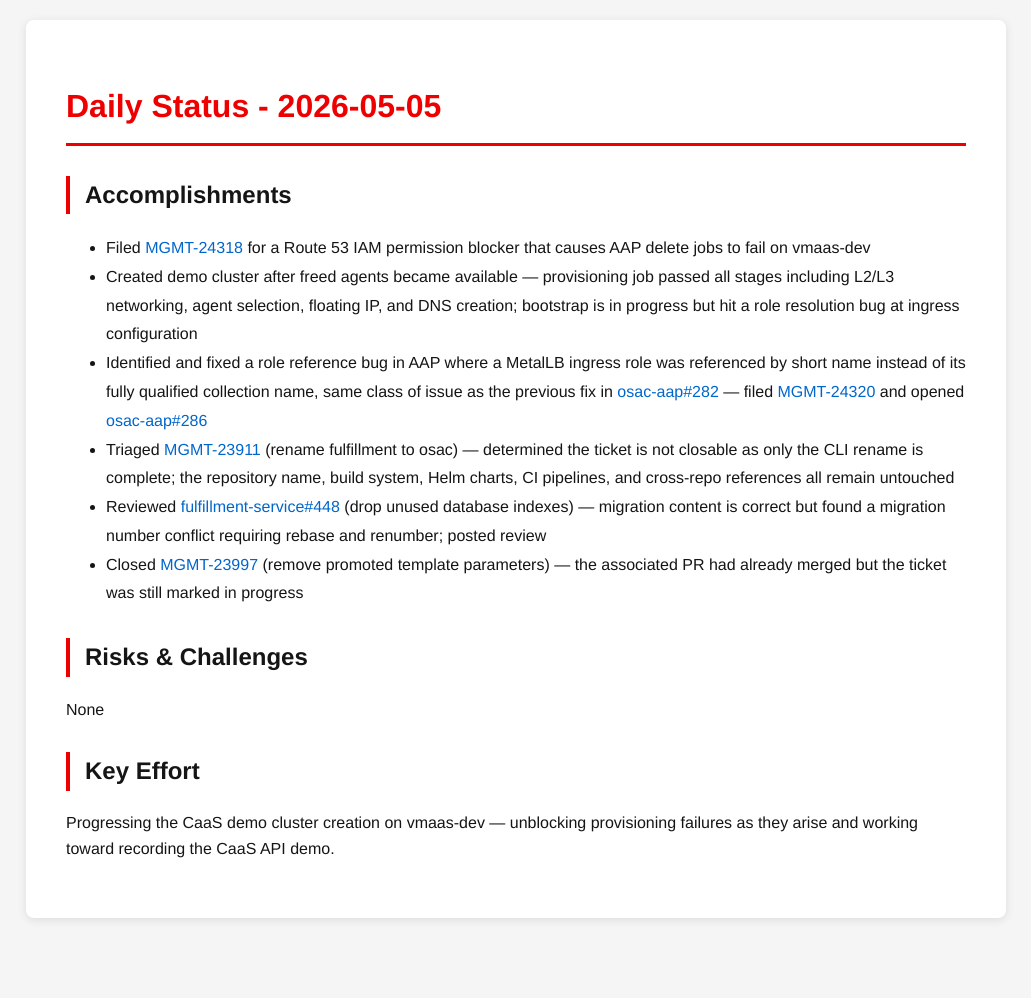
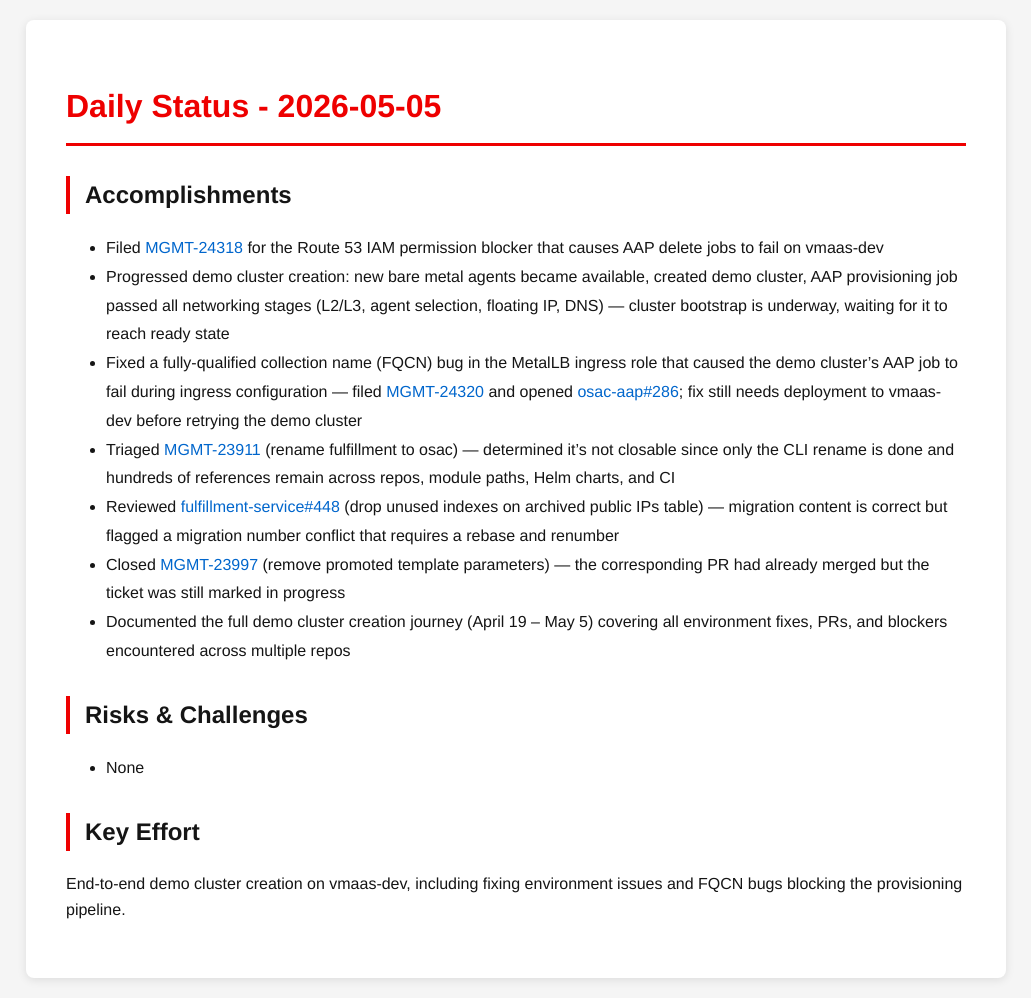
Before and after one commit to tzvatot/daily-status, a Jekyll site: the page built from 2026-05-05.md, in a window 1280 px wide. Shown: the whole page, without its empty margins (124-1155 px from the left). Built offline with Jekyll 4.4.1, drawn with Linux system fonts in a browser that asks for light colours; before the commit the page ends 938 px from its top, so only the background shows below that.

Commit message:
Daily status update - 2026-05-05

```diff
--- a/2026-05-05.md
+++ b/2026-05-05.md
@@ -7,15 +7,16 @@
 # Daily Status - 2026-05-05
 
 ## Accomplishments
-- Filed [MGMT-24318](https://issues.redhat.com/browse/MGMT-24318) for a Route 53 IAM permission blocker that causes AAP delete jobs to fail on vmaas-dev
-- Created demo cluster after freed agents became available — provisioning job passed all stages including L2/L3 networking, agent selection, floating IP, and DNS creation; bootstrap is in progress but hit a role resolution bug at ingress configuration
-- Identified and fixed a role reference bug in AAP where a MetalLB ingress role was referenced by short name instead of its fully qualified collection name, same class of issue as the previous fix in [osac-aap#282](https://github.com/osac-project/osac-aap/pull/282) — filed [MGMT-24320](https://issues.redhat.com/browse/MGMT-24320) and opened [osac-aap#286](https://github.com/osac-project/osac-aap/pull/286)
-- Triaged [MGMT-23911](https://issues.redhat.com/browse/MGMT-23911) (rename fulfillment to osac) — determined the ticket is not closable as only the CLI rename is complete; the repository name, build system, Helm charts, CI pipelines, and cross-repo references all remain untouched
-- Reviewed [fulfillment-service#448](https://github.com/osac-project/fulfillment-service/pull/448) (drop unused database indexes) — migration content is correct but found a migration number conflict requiring rebase and renumber; posted review
-- Closed [MGMT-23997](https://issues.redhat.com/browse/MGMT-23997) (remove promoted template parameters) — the associated PR had already merged but the ticket was still marked in progress
+- Filed [MGMT-24318](https://issues.redhat.com/browse/MGMT-24318) for the Route 53 IAM permission blocker that causes AAP delete jobs to fail on vmaas-dev
+- Progressed demo cluster creation: new bare metal agents became available, created demo cluster, AAP provisioning job passed all networking stages (L2/L3, agent selection, floating IP, DNS) — cluster bootstrap is underway, waiting for it to reach ready state
+- Fixed a fully-qualified collection name (FQCN) bug in the MetalLB ingress role that caused the demo cluster's AAP job to fail during ingress configuration — filed [MGMT-24320](https://issues.redhat.com/browse/MGMT-24320) and opened [osac-aap#286](https://github.com/osac-project/osac-aap/pull/286); fix still needs deployment to vmaas-dev before retrying the demo cluster
+- Triaged [MGMT-23911](https://issues.redhat.com/browse/MGMT-23911) (rename fulfillment to osac) — determined it's not closable since only the CLI rename is done and hundreds of references remain across repos, module paths, Helm charts, and CI
+- Reviewed [fulfillment-service#448](https://github.com/osac-project/fulfillment-service/pull/448) (drop unused indexes on archived public IPs table) — migration content is correct but flagged a migration number conflict that requires a rebase and renumber
+- Closed [MGMT-23997](https://issues.redhat.com/browse/MGMT-23997) (remove promoted template parameters) — the corresponding PR had already merged but the ticket was still marked in progress
+- Documented the full demo cluster creation journey (April 19 – May 5) covering all environment fixes, PRs, and blockers encountered across multiple repos
 
 ## Risks & Challenges
-None
+- None
 
 ## Key Effort
-Progressing the CaaS demo cluster creation on vmaas-dev — unblocking provisioning failures as they arise and working toward recording the CaaS API demo.
+End-to-end demo cluster creation on vmaas-dev, including fixing environment issues and FQCN bugs blocking the provisioning pipeline.
```
